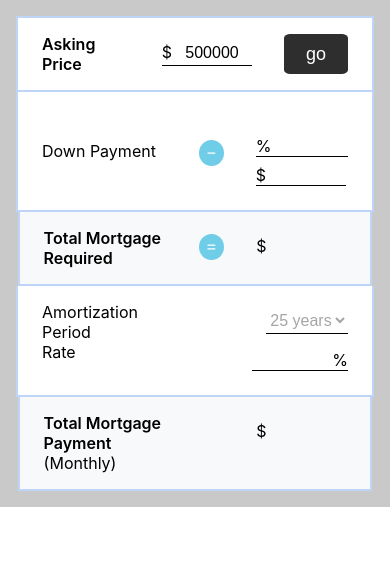
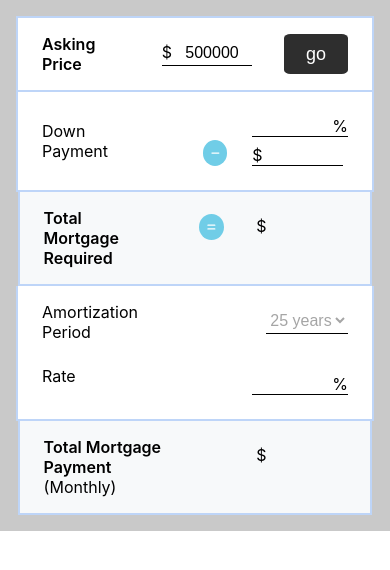
Before and after one commit to hitro11/mortgage-calc, a React (Create React App) app: page / in a window 390 px wide. Shown: the top 570 px of the page. Built offline with nearby package versions, Linux system fonts and the light colour scheme.

Commit message:
UI fixes

```diff
--- a/src/App.css
+++ b/src/App.css
@@ -138,12 +138,21 @@ select {
         padding: 1em 0;
     }
 
+    .item1 {
+        flex-basis: 30%;
+
+    }
+
     input {
         max-width: 5em;
     }
 
     .input-container {
         width: 20%;
+    }
+
+    .minus {
+        margin-right: -1.5rem;
     }
 
  }
--- a/src/App.js
+++ b/src/App.js
@@ -36,36 +36,48 @@ function App() {
       const monthlyPay = (parseInt(totalMort) * percentageRate) / (1 - (Math.pow((1 + percentageRate), period * -1)));
       settotalPay(parseInt(monthlyPay));
     }
-  }, [totalMort, rate, amort]);
+  }, [principal, totalMort, rate, amort,]);
 
   useEffect(() => {
     if (!disabled) {
+      console.log('downpay % changed');
       setDownPay(parseInt(principal * (downPayP/100)));
       setTotalMort(principal - downPay);
     }
-  }, [downPayP, principal])
+  }, [downPayP, principal]);
 
   useEffect(() => {
     if (!disabled) {
-      setDownPayP(parseFloat((downPay / principal) * 100).toFixed(2));
+      console.log('downpay changed');
+      let tempDPP = ((downPay / principal) * 100).toString();
+      tempDPP = (tempDPP.indexOf(".") >= 0) ? (tempDPP.substr(0, tempDPP.indexOf(".")) + tempDPP.substr(tempDPP.indexOf("."), 3)) : tempDPP;
+      setDownPayP(tempDPP);
       setTotalMort(principal - downPay);
     }
-  }, [downPay])
+  }, [downPay, principal]);
+
+
+  // removes letters and special chars from inputted string
+  function numbersOnly(input) {
+    return input.replace(/[^0-9.]/g, '').replace(/(\..*?)\..*/g, '$1');
+  }
+
+
 
   return (
     <div className="app">
       <div className="section section1">
-        <Principal setDisabled={setDisabled} setPrincipal={setPrincipal} principal={principal}/>
+        <Principal setDisabled={setDisabled} setPrincipal={setPrincipal} principal={principal} numbersOnly={numbersOnly}/>
       </div>
       <div className="section">
-        <DownPayment disabled={disabled} downPay={downPay} downPayP={downPayP} setDownPay={setDownPay} setDownPayP={setDownPayP} />
+        <DownPayment disabled={disabled} downPay={downPay} downPayP={downPayP} setDownPay={setDownPay} setDownPayP={setDownPayP} numbersOnly={numbersOnly} />
       </div>
       <div className="section-bg">
-        <TotalMortgage disabled={disabled} totalMort={totalMort} setTotalMort={setTotalMort}/>
+        <TotalMortgage disabled={disabled} totalMort={totalMort} setTotalMort={setTotalMort} />
       </div>
       <div className="section section-amort-rate">
         <Amortization disabled={disabled} amort={amort} setAmort={setAmort} />
-        <Rate disabled={disabled} rate={rate} setRate={setRate} />
+        <Rate disabled={disabled} rate={rate} setRate={setRate} numbersOnly={numbersOnly}/>
       </div>
       <div className="section-bg">
         <TotalPayment totalPay={totalPay} />
--- a/src/components/Amortization.tsx
+++ b/src/components/Amortization.tsx
@@ -31,7 +31,7 @@ const Amortization: React.FC<Props> = (props) => {
                 <select className="no-border no-outline" defaultValue={props.amort} onChange={selectHandler} disabled={props.disabled} >
                     {
                         amortPeriods.map(p =>
-                            <option key={p.value} value={p.value} selected={p.selected} >{p.label}</option>
+                            <option key={p.value} value={p.value} defaultChecked={p.selected} >{p.label}</option>
                         )
                     }
                 </select>
--- a/src/components/DownPayment.css
+++ b/src/components/DownPayment.css
@@ -24,3 +24,10 @@
 .dp-dollar {
     color: #70CDE7;
 }
+
+
+@media only screen and (max-width: 500px) {
+    .minus {
+        margin-left: 2em;
+    }
+ }
--- a/src/components/DownPayment.tsx
+++ b/src/components/DownPayment.tsx
@@ -7,28 +7,31 @@ interface Props {
   downPayP: string,
   setDownPay,
   setDownPayP,
+  numbersOnly,
   disabled: boolean
 }
 
 const DownPayment: React.FC<Props> = (props) => {
 
   const downPayPChange = (e) => {
+    e.target.value = props.numbersOnly(e.target.value);
     props.setDownPayP(e.target.value);
   }
 
   const downPayChange = (e) => {
+    e.target.value = props.numbersOnly(e.target.value);
     props.setDownPay(e.target.value);
   }
 
   return (
     <div className="container">
         <div className="dp item1">
-            <label className='' >Down Payment</label>
+            <label>Down Payment</label>
         </div>
         <FontAwesomeIcon className='minus icon' icon={faMinus} size={'2xs'} />
         <div className="dp-inputs">
           <div className="input-container">
-            <input className='dp-percent outline-bot' type="text" maxLength={5} disabled={props.disabled} value={props.downPayP} onChange={downPayPChange} />
+            <input className='dp-percent outline-bot' type="text" minLength={4} maxLength={6} disabled={props.disabled} value={props.downPayP} onChange={downPayPChange} />
             <span className="suffix">%</span>
           </div>
           <div className="input-container">
--- a/src/components/Principal.tsx
+++ b/src/components/Principal.tsx
@@ -4,29 +4,23 @@ import './Principal.css';
 interface Props {
   principal: string,
   setPrincipal,
-  setDisabled
+  setDisabled,
+  numbersOnly
 }
 
 const AskingPrice: React.FC<Props> = (props) => {
 
   // doesn't allow negative values
-  const setPrincipal = (event) => {
+  const setPrincipal = (e) => {
 
-    event.target.value = event.target.value.replace(',', '');
+    // e.target.value = e.target.value.replace(',', '');
+    e.target.value = props.numbersOnly(e.target.value);
 
-    // todo: check if leading char is string
-    event.target.value = event.target.value.replace(/[^0-9.]/g, '').replace(/(\..*?)\..*/g, '$1');
-
-    if (parseInt(event.target.value) < 1) {
-      event.target.value = '';
+    if (parseInt(e.target.value) < 1)  {
+      e.target.value = '';
     }
 
-    props.setPrincipal(event.target.value);
-  }
-
-  const display: string = (value: string) => {
-
-    return '0';
+    props.setPrincipal(e.target.value);
   }
 
   // enables all inputs when 'go' button is clicked
--- a/src/components/Rate.css
+++ b/src/components/Rate.css
@@ -1,10 +1,14 @@
 
 
 
-@media (max-width: 430px) {
+ @media only screen and (max-width: 500px) {
 
     .rateLabel {
         max-width: 50%;
     }
 
+    .rateContainer {
+        margin-top: 1.5em;
+    }
+
 }
--- a/src/components/Rate.tsx
+++ b/src/components/Rate.tsx
@@ -3,21 +3,22 @@ import './Rate.css';
 interface Props {
   rate: string,
   setRate: Function,
-  disabled: boolean
+  disabled: boolean,
+  numbersOnly
 }
 
 const Rate: React.FC<Props> = (props) => {
 
-  const changeHandler = (event) => {
-    console.log(parseFloat(event.target.value).toFixed(2));
-    props.setRate(parseFloat(event.target.value).toFixed(2));
+  const rateChange = (e) => {
+    e.target.value = props.numbersOnly(e.target.value);
+    props.setRate(e.target.value);
   }
 
   return (
-    <div className='container'>
+    <div className='container rateContainer'>
         <label htmlFor="" className="rateLabel item1">Rate</label>
         <div className="input-container">
-          <input className='rate no-outline'  type="text" defaultValue={props.rate} maxLength={5} onChange={changeHandler} disabled={props.disabled} />
+          <input className='rate no-outline'  type="text" value={props.rate} maxLength={5} onChange={rateChange} disabled={props.disabled} />
           <label className="suffix">%</label>
         </div>
     </div>
--- a/src/components/TotalMortgage.css
+++ b/src/components/TotalMortgage.css
@@ -2,5 +2,6 @@
 
 .eq {
     margin-top: 0.6em;
+    margin-left: 4.6em;
     /* margin-top: 0.5em; */
 }
--- a/src/components/TotalPayment.tsx
+++ b/src/components/TotalPayment.tsx
@@ -13,7 +13,7 @@ const TotalPayment: React.FC<Props> = (props) => {
         </div>
         <div className="input-container read-only">
           <label className="prefix">$</label>
-          <input type="text" className="blank label " value={props.totalPay} />
+          <input readOnly type="text" className="blank label " value={props.totalPay} />
         </div>
     </div>
   )
```
Also changed, not shown: 1 other file (tests, documents, lock files or other folders).
